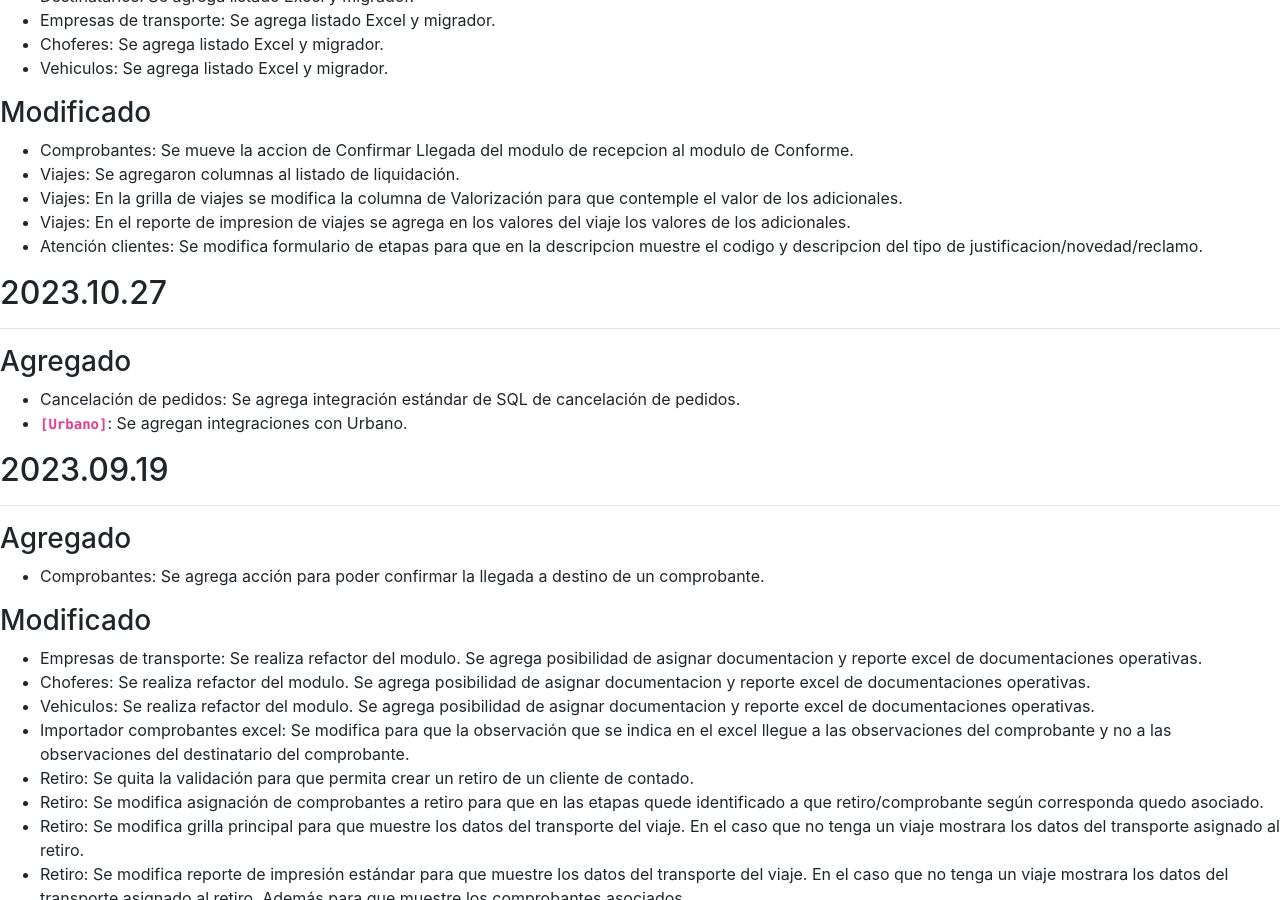
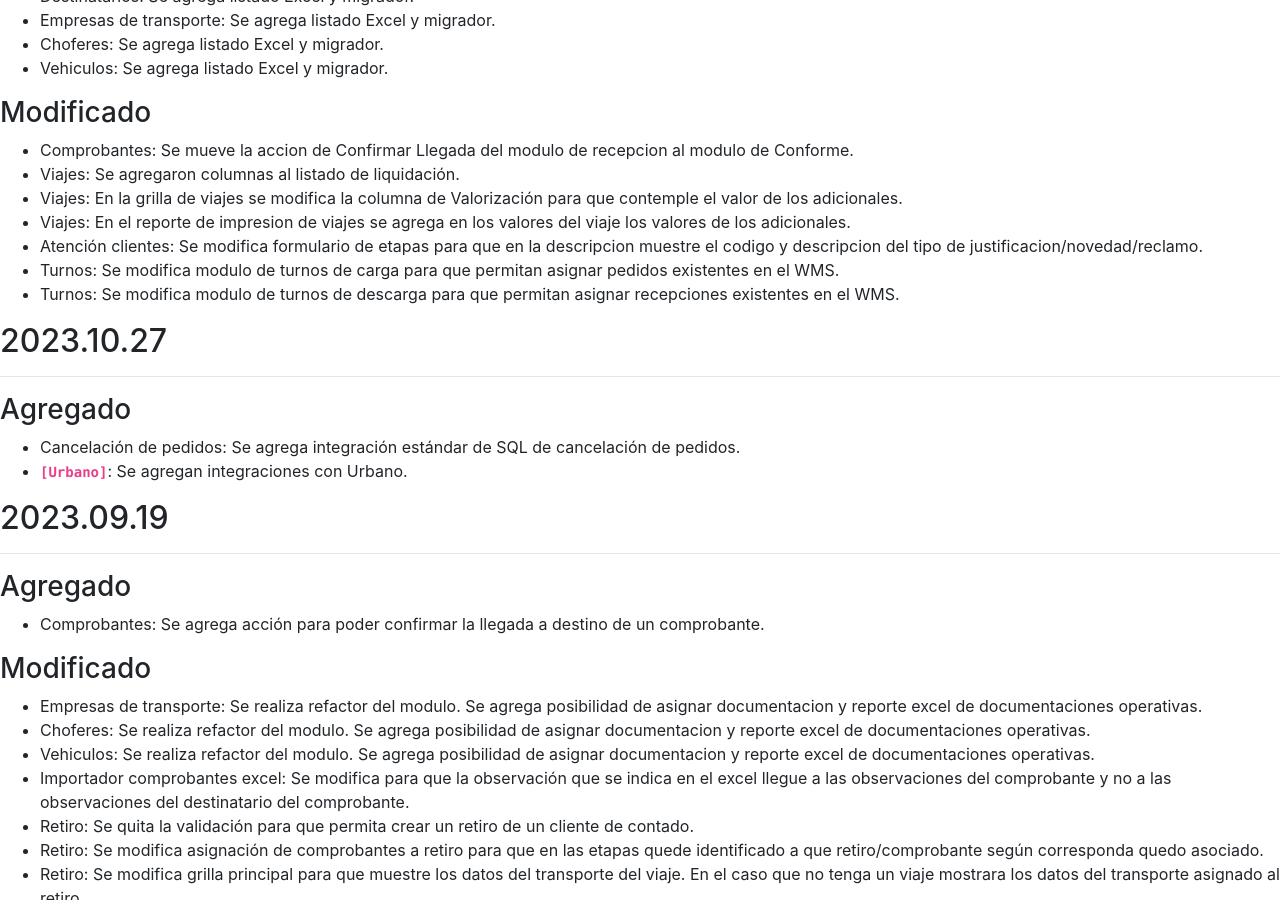
Before and after one commit to brainsys-arsaad/versionado, a Jekyll site: the page built from registro-cambios.markdown, in a window 1280 px wide and 900 px high, scrolled down 617 px. Built offline with Jekyll 4.4.1, drawn with Linux system fonts in a browser that asks for light colours.

Commit message:
Update registro-cambios.markdown

```diff
--- a/registro-cambios.markdown
+++ b/registro-cambios.markdown
@@ -122,6 +122,8 @@ El formato esta basado en [Keep a Changelog](https://keepachangelog.com/es-ES/1.
 - Viajes: En la grilla de viajes se modifica la columna de Valorización para que contemple el valor de los adicionales.
 - Viajes: En el reporte de impresion de viajes se agrega en los valores del viaje los valores de los adicionales.
 - Atención clientes: Se modifica formulario de etapas para que en la descripcion muestre el codigo y descripcion del tipo de justificacion/novedad/reclamo.
+- Turnos: Se modifica modulo de turnos de carga para que permitan asignar pedidos existentes en el WMS.
+- Turnos: Se modifica modulo de turnos de descarga para que permitan asignar recepciones existentes en el WMS.
 
 ## 2023.10.27
 ---
```
